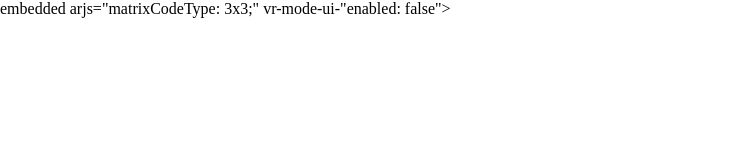
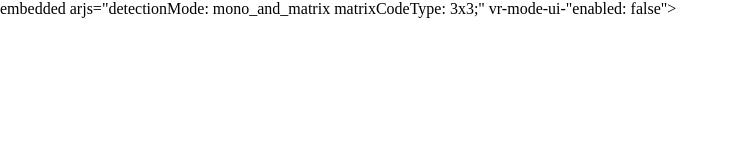
Before and after one commit to kamala1999/AR, a plain HTML site: page index.html in a window 1280 px wide. Shown: the whole page, without its empty margins (0-738 px from the left). Drawn offline with Linux system fonts and the light colour scheme.

Commit message:
Update index.html

```diff
--- a/index.html
+++ b/index.html
@@ -6,7 +6,8 @@
 </head>
 <body style="margin: 0; overflow: hidden;">
 <a-scene> embedded
-          arjs="matrixCodeType: 3x3;"
+          arjs="detectionMode: mono_and_matrix
+	        matrixCodeType: 3x3;"
           vr-mode-ui-"enabled: false">
   <a-marker type="barcode" values="5">
       <a-box position="0 0.5 0"
```
Lines whose indentation alone changed are shown as unchanged.
